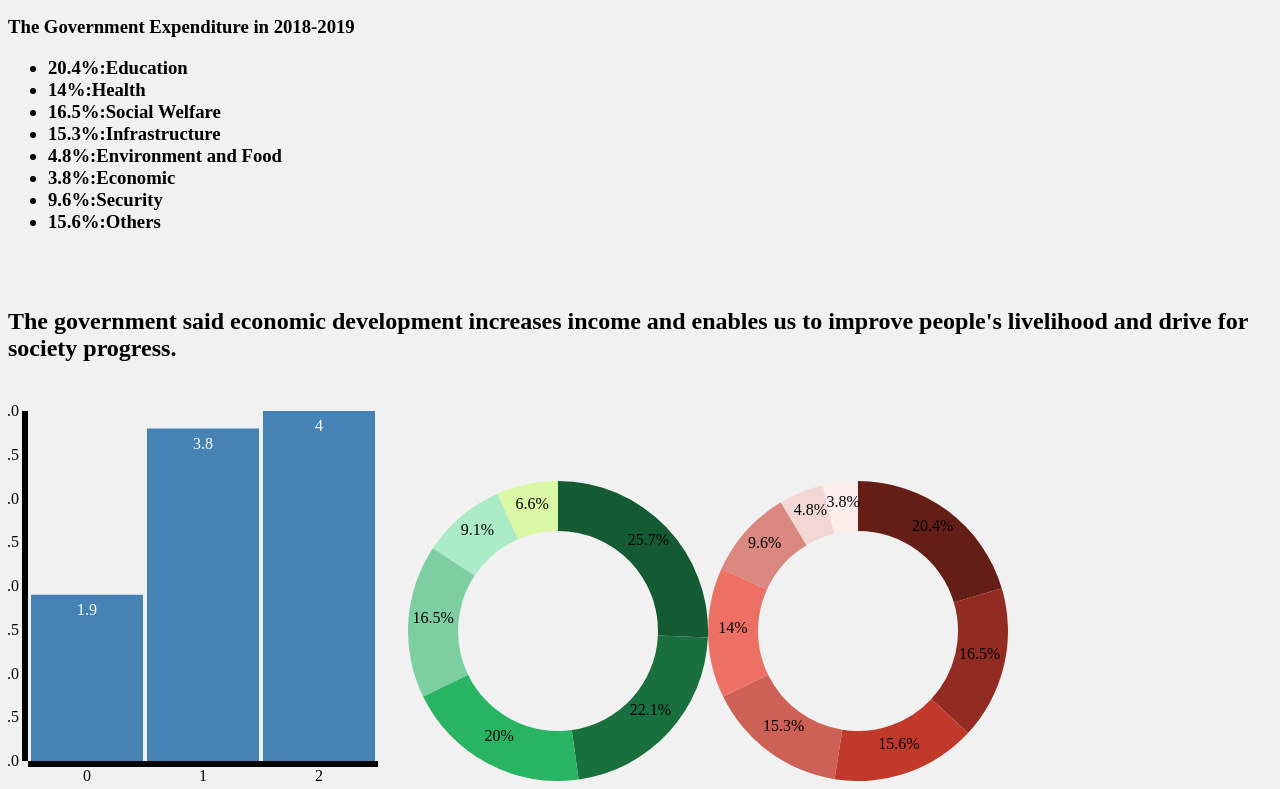
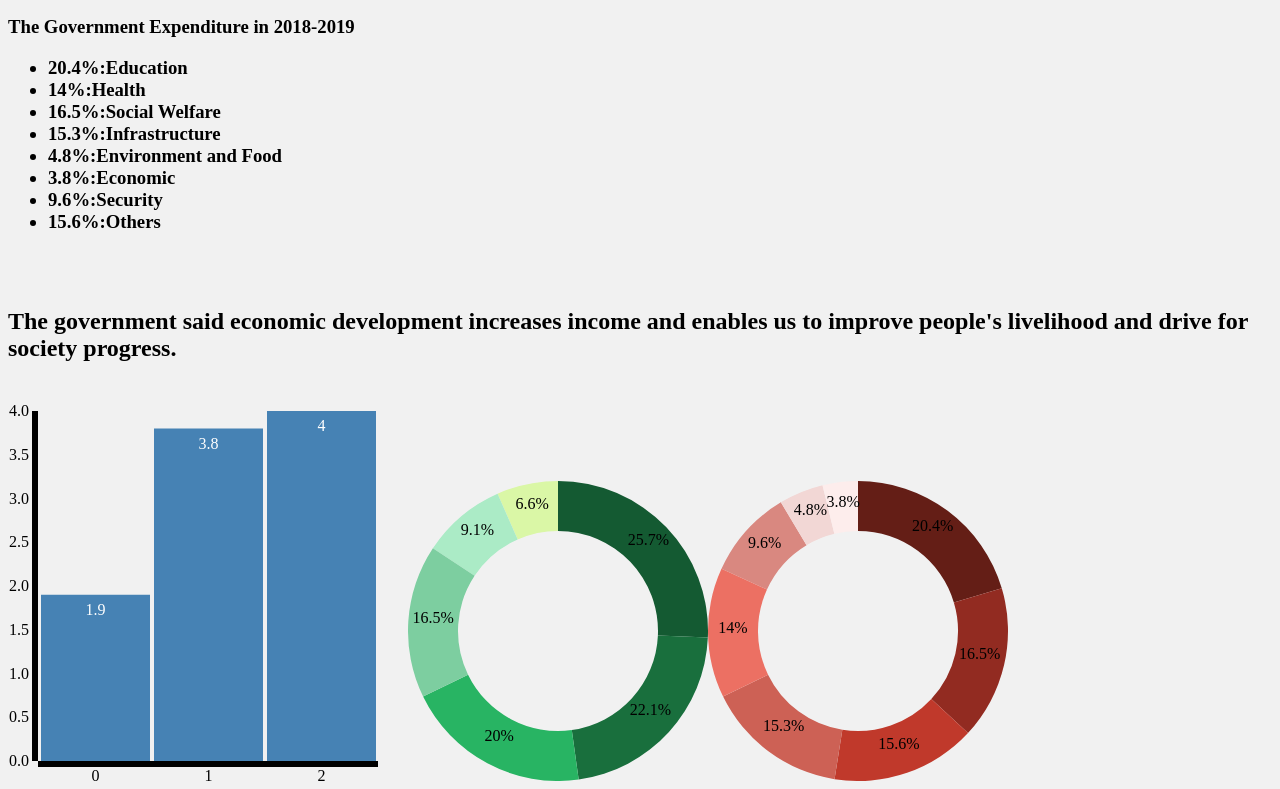
Before and after one commit to LisaWang997/LisaWang.github.io, a plain HTML site: page homework7/index.html in a window 1280 px wide. Shown: the part 1177-1966 px from the top of the page. Drawn offline with nearby package versions, Linux system fonts and the light colour scheme.

Commit message:
Update index.html

```diff
--- a/homework7/index.html
+++ b/homework7/index.html
@@ -43,7 +43,7 @@
         .attr("height", height);
 
     var padding = {
-        left: 20,
+        left: 30,
         right: 30,
         top: 30,
         bottom: 20
```
